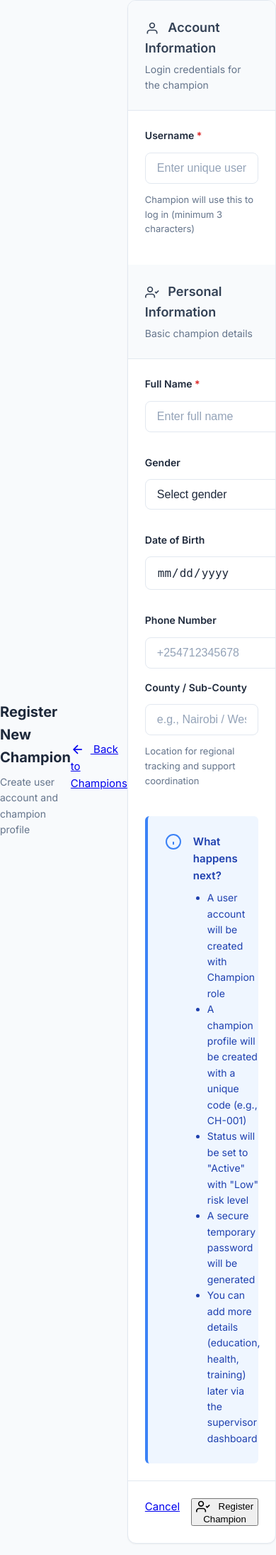
After one commit to JamesKamau-5773/unda-youth-network-backend, a Flask app: template templates/admin/create_champion.html in a window 390 px wide. The commit adds this page. Shown: the whole page at 71% size. Run offline with Flask 3, Linux system fonts and the light colour scheme; the template is opened without the code that fills it, so the values that code supplies are empty; some libraries are stand-ins or nearby versions.

Commit message:
feat: add comprehensive champion registration feature
- Add /admin/champions/create route for creating champion profiles
- Create both User account (with Champion role) and Champion profile in one workflow
- Auto-generate unique champion codes (CH-001, CH-002, etc.)
- Set default status to Active and risk level to Low
- Generate secure temporary password for new champions
- Add create_champion.html template with comprehensive form
- Include personal information fields (name, gender, DOB, phone, location)
- Add 'Register New Champion' button to admin dashboard
- Add 'Register New Champion' button to supervisor dashboard (admin only)
- Update Quick Actions section with prominent champion registration
- Provide clear success messages with credentials for secure distribution

```diff
--- /dev/null
+++ b/templates/admin/create_champion.html
@@ -0,0 +1,128 @@
+{% extends "base.html" %}
+
+{% block title %}Register New Champion - Admin Dashboard{% endblock %}
+
+{% block content %}
+<div class="dashboard-header">
+    <h1 class="dashboard-title">Register New Champion</h1>
+    <p class="dashboard-subtitle">Create user account and champion profile</p>
+</div>
+
+<div style="margin-bottom: 2rem;">
+    <a href="{{ url_for('supervisor.dashboard') }}" class="btn btn--secondary">
+        <svg width="20" height="20" viewBox="0 0 24 24" fill="none" stroke="currentColor" stroke-width="2" style="vertical-align: middle; margin-right: 8px;">
+            <line x1="19" y1="12" x2="5" y2="12"></line>
+            <polyline points="12 19 5 12 12 5"></polyline>
+        </svg>
+        Back to Champions
+    </a>
+</div>
+
+<div class="data-card" style="max-width: 800px;">
+    <form method="POST" action="{{ url_for('admin.create_champion') }}">
+        <!-- Account Information -->
+        <div style="padding: 1.5rem; border-bottom: 1px solid var(--border-color); background: #f8fafc;">
+            <h3 style="font-size: 1.125rem; font-weight: 600; margin: 0; color: #334155;">
+                <svg width="20" height="20" viewBox="0 0 24 24" fill="none" stroke="currentColor" stroke-width="2" style="vertical-align: middle; margin-right: 8px;">
+                    <path d="M20 21v-2a4 4 0 00-4-4H8a4 4 0 00-4 4v2"></path>
+                    <circle cx="12" cy="7" r="4"></circle>
+                </svg>
+                Account Information
+            </h3>
+            <p style="font-size: 0.875rem; color: #64748b; margin: 0.25rem 0 0 0;">Login credentials for the champion</p>
+        </div>
+
+        <div style="padding: 1.5rem;">
+            <div class="form-group">
+                <label for="username" class="form-label">Username <span style="color: #dc2626;">*</span></label>
+                <input type="text" id="username" name="username" class="form-input" required minlength="3" placeholder="Enter unique username">
+                <span class="form-hint">Champion will use this to log in (minimum 3 characters)</span>
+            </div>
+        </div>
+
+        <!-- Personal Information -->
+        <div style="padding: 1.5rem; border-bottom: 1px solid var(--border-color); background: #f8fafc;">
+            <h3 style="font-size: 1.125rem; font-weight: 600; margin: 0; color: #334155;">
+                <svg width="20" height="20" viewBox="0 0 24 24" fill="none" stroke="currentColor" stroke-width="2" style="vertical-align: middle; margin-right: 8px;">
+                    <path d="M16 21v-2a4 4 0 00-4-4H5a4 4 0 00-4 4v2"></path>
+                    <circle cx="8.5" cy="7" r="4"></circle>
+                    <polyline points="17 11 19 13 23 9"></polyline>
+                </svg>
+                Personal Information
+            </h3>
+            <p style="font-size: 0.875rem; color: #64748b; margin: 0.25rem 0 0 0;">Basic champion details</p>
+        </div>
+
+        <div style="padding: 1.5rem;">
+            <div class="form-grid">
+                <div class="form-group">
+                    <label for="full_name" class="form-label">Full Name <span style="color: #dc2626;">*</span></label>
+                    <input type="text" id="full_name" name="full_name" class="form-input" required placeholder="Enter full name">
+                </div>
+
+                <div class="form-group">
+                    <label for="gender" class="form-label">Gender</label>
+                    <select id="gender" name="gender" class="form-input">
+                        <option value="">Select gender</option>
+                        <option value="Male">Male</option>
+                        <option value="Female">Female</option>
+                        <option value="Other">Other</option>
+                        <option value="Prefer not to say">Prefer not to say</option>
+                    </select>
+                </div>
+
+                <div class="form-group">
+                    <label for="date_of_birth" class="form-label">Date of Birth</label>
+                    <input type="date" id="date_of_birth" name="date_of_birth" class="form-input">
+                </div>
+
+                <div class="form-group">
+                    <label for="phone_number" class="form-label">Phone Number</label>
+                    <input type="tel" id="phone_number" name="phone_number" class="form-input" placeholder="+254712345678">
+                </div>
+            </div>
+
+            <div class="form-group">
+                <label for="county_sub_county" class="form-label">County / Sub-County</label>
+                <input type="text" id="county_sub_county" name="county_sub_county" class="form-input" placeholder="e.g., Nairobi / Westlands">
+                <span class="form-hint">Location for regional tracking and support coordination</span>
+            </div>
+        </div>
+
+        <!-- Information Notice -->
+        <div style="padding: 1.5rem; background: #eff6ff; border-left: 4px solid #3b82f6; margin: 0 1.5rem 1.5rem 1.5rem; border-radius: 0.375rem;">
+            <div style="display: flex; gap: 1rem; align-items: start;">
+                <svg width="24" height="24" viewBox="0 0 24 24" fill="none" stroke="currentColor" stroke-width="2" style="color: #3b82f6; flex-shrink: 0;">
+                    <circle cx="12" cy="12" r="10"></circle>
+                    <line x1="12" y1="16" x2="12" y2="12"></line>
+                    <line x1="12" y1="8" x2="12.01" y2="8"></line>
+                </svg>
+                <div>
+                    <h4 style="font-weight: 600; color: #1e40af; margin: 0 0 0.5rem 0;">What happens next?</h4>
+                    <ul style="margin: 0; padding-left: 1.25rem; color: #1e40af; font-size: 0.875rem; line-height: 1.6;">
+                        <li>A user account will be created with Champion role</li>
+                        <li>A champion profile will be created with a unique code (e.g., CH-001)</li>
+                        <li>Status will be set to "Active" with "Low" risk level</li>
+                        <li>A secure temporary password will be generated</li>
+                        <li>You can add more details (education, health, training) later via the supervisor dashboard</li>
+                    </ul>
+                </div>
+            </div>
+        </div>
+
+        <!-- Submit Button -->
+        <div style="padding: 1.5rem; border-top: 1px solid var(--border-color); display: flex; gap: 1rem; justify-content: flex-end;">
+            <a href="{{ url_for('supervisor.dashboard') }}" class="btn btn--secondary">Cancel</a>
+            <button type="submit" class="btn btn--primary">
+                <svg width="20" height="20" viewBox="0 0 24 24" fill="none" stroke="currentColor" stroke-width="2" style="vertical-align: middle; margin-right: 8px;">
+                    <path d="M16 21v-2a4 4 0 00-4-4H5a4 4 0 00-4 4v2"></path>
+                    <circle cx="8.5" cy="7" r="4"></circle>
+                    <polyline points="17 11 19 13 23 9"></polyline>
+                </svg>
+                Register Champion
+            </button>
+        </div>
+    </form>
+</div>
+
+{% endblock %}
```
Also changed, not shown: blueprints/admin.py (+82 -0 lines), templates/admin/dashboard.html (+10 -2 lines), templates/supervisor/dashboard.html (+14 -0 lines).
